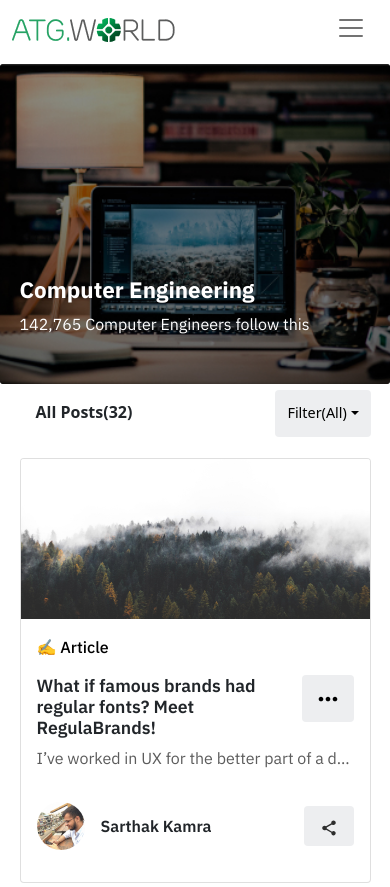
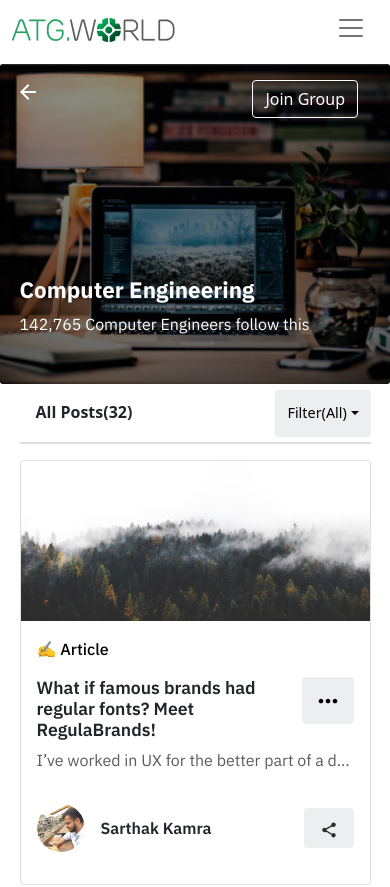
Before and after one commit to Suyious/atg-world-round-one, a React (Create React App) app: page / in a window 390 px wide. Shown: the top 887 px of the page. Built offline with nearby package versions, Linux system fonts and the light colour scheme.

Commit message:
✅ Join Nav for mobile The Assessment seems done 🤓

```diff
--- a/src/App.js
+++ b/src/App.js
@@ -6,6 +6,7 @@ import Body from "./Components/Body/Body";
 import Posts from "./Components/Body/Posts/Posts";
 import Modal from "./Components/Modal/Modal";
 import { useState } from "react";
+import MobileNav from "./Components/NavBar/MobileNav";
 
 function App() {
   const [loginStatus, setLoginStatus] = useState(false);
@@ -22,7 +23,8 @@ function App() {
         loginStatus={loginStatus}
         setLoginStatus={setLoginStatus}
       />
-      <Header />
+      <MobileNav setOpenModal={setOpenModal} groupJoin={groupJoin} setGroupJoin={setGroupJoin} loginStatus={loginStatus}/>
+      <Header/>
       <Body
         setOpenModal={setOpenModal}
         groupJoin={groupJoin}
--- a/src/Components/Body/Body.css
+++ b/src/Components/Body/Body.css
@@ -11,10 +11,11 @@
     display: flex;
     justify-content: space-between;
     background: #fff;
+    border-bottom: 2px solid #E0E0E0;
 }
 
 .sub_navigation.non_mobile{
-    border-bottom: 2px solid #E0E0E0;
+    border-bottom: 1px solid #E0E0E0;
 }
 
 .sticky{
@@ -27,11 +28,11 @@
     .sub_navigation.non_mobile{
         display: none;
     }
-    .sticky{
-        top: 3.5em;
-    }
     .body_section{
         justify-content: center;
+    }
+    .sticky{
+        top: 3.4em;
     }
 }
 
--- a/src/Components/Header/Header.js
+++ b/src/Components/Header/Header.js
@@ -1,12 +1,12 @@
 import HeaderImg from "../../assets/HeaderImg.png"
-import {Card, Container} from "react-bootstrap"
+import { Card, Container} from "react-bootstrap"
 import "./Header.css"
 
 const Header = () => {
   return(
     <>
       <Card className="header_card bg-dark text-white">
-        <Card.Img src={HeaderImg} alt="Card Header" />
+        <Card.Img src={HeaderImg} alt="Card Header"/>
         <Card.ImgOverlay className="header_card_overlay">
           <Container className="body_container">
             <Card.Title>Computer Engineering</Card.Title>
--- a/src/Components/NavBar/MainNavBar.css
+++ b/src/Components/NavBar/MainNavBar.css
@@ -71,3 +71,33 @@ button.dropdown-toggle:focus {
   height: auto;
   margin-right: 1em;
 }
+
+/* Mobile Nav Bar */
+
+.mobile_nav {
+  position: absolute;
+  top: 5em;
+  z-index: 3;
+  width: 100vw;
+}
+
+.mobile_nav_wrapper{
+  display: flex;
+  justify-content: space-between;
+  padding: 0 2em 0 1em;
+}
+
+.mobile_nav svg{
+  cursor: pointer;
+}
+
+.mobile_nav button,
+.mobile_nav button:focus,
+.mobile_nav button:hover{
+    outline: none;
+    border: none;
+    box-shadow: none;
+    background: transparent;
+    color: #fff;
+    border: solid 0.8px #fff;
+}
--- a/src/Components/NavBar/MainNavBar.js
+++ b/src/Components/NavBar/MainNavBar.js
@@ -30,8 +30,8 @@ const MainNavbar = ({setOpenModal, setModalLogin, loginStatus,setLoginStatus}) =
               {!loginStatus?<Dropdown className="collapse_component">
                 <Dropdown.Toggle variant="none">Create account. <span className="dropdown_span">It’s free!</span></Dropdown.Toggle>
                 <Dropdown.Menu>
-                  <Dropdown.Item onClick={()=>handleAuthSwitch(false)} href="#/action-2">Sign-Up</Dropdown.Item>
-                  <Dropdown.Item onClick={()=>handleAuthSwitch(true)} href="#/action-1">Log-In</Dropdown.Item>
+                  <Dropdown.Item onClick={()=>handleAuthSwitch(false)} href="#/action-2">Create Account</Dropdown.Item>
+                  <Dropdown.Item onClick={()=>handleAuthSwitch(true)} href="#/action-1">Sign-In</Dropdown.Item>
                 </Dropdown.Menu>
               </Dropdown>:
               <Dropdown className="collapse_component">
--- /dev/null
+++ b/src/Components/NavBar/MobileNav.js
@@ -0,0 +1,16 @@
+import { Button } from "react-bootstrap"
+
+const MobileNav = ({loginStatus, groupJoin, setGroupJoin, setOpenModal}) => {
+    return (
+        <div className="mobile_nav">
+          <div className="mobile_nav_wrapper">
+            <svg width="24" height="24" viewBox="0 0 24 24" fill="none" xmlns="http://www.w3.org/2000/svg"><path d="M20 11H7.83L13.42 5.41L12 4L4 12L12 20L13.41 18.59L7.83 13H20V11Z" fill="white"/></svg>
+            {(!loginStatus || !groupJoin)?
+            <Button className="join_group" onClick={loginStatus?()=>setGroupJoin(true):()=>setOpenModal(true)}>Join Group</Button>:
+            <Button className="leave" onClick={()=>setGroupJoin(false)}>Leave Group</Button>}
+          </div>
+        </div>
+    )
+}
+
+export default MobileNav
```
